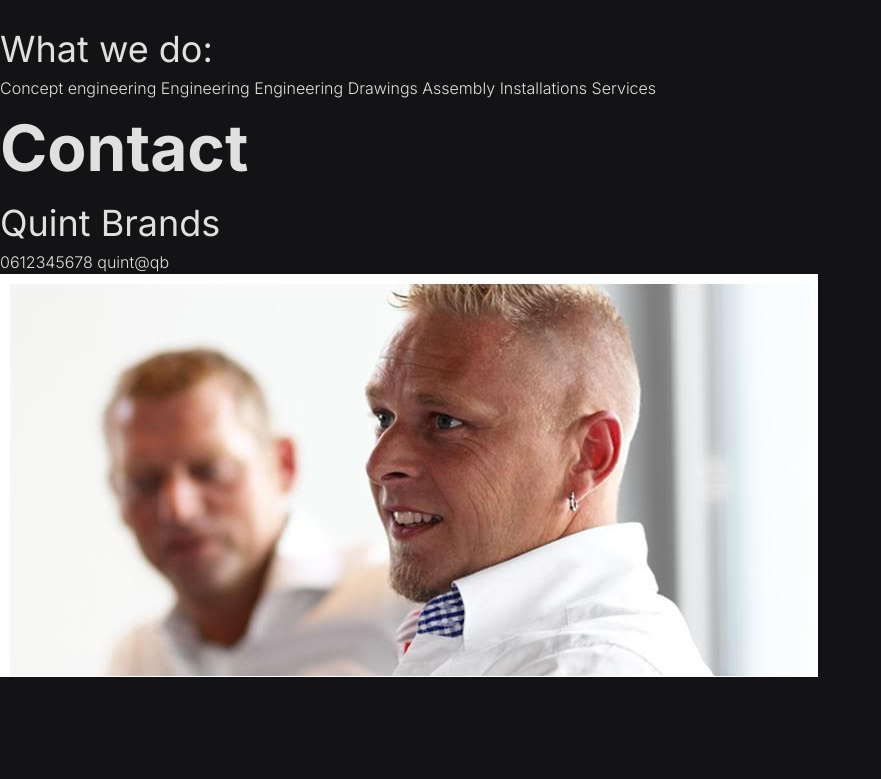
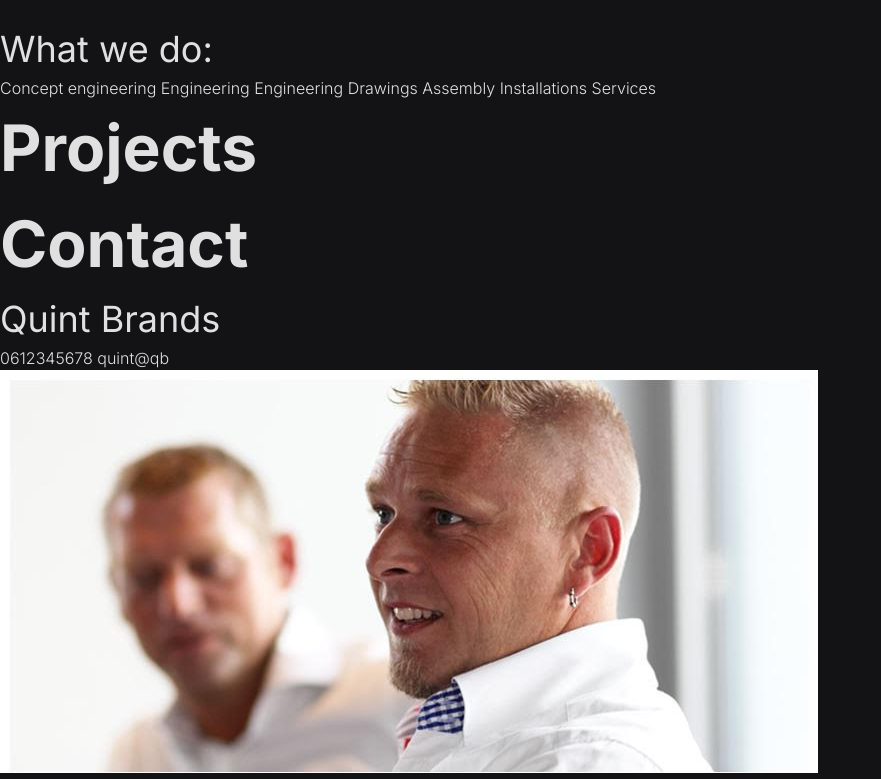
Before and after one commit to damianbrands/QBEsite, a React (Vite) app: page / in a window 1280 px wide. Shown: the part 880-1659 px from the top of the page, without its empty margins (0-881 px from the left). Before the commit the page ends 1563 px from the top, so only its background shows below. Built offline with nearby package versions, Linux system fonts and the light colour scheme.

Commit message:
projects page html added

```diff
--- a/src/pages/ProjectsPage.jsx
+++ b/src/pages/ProjectsPage.jsx
@@ -2,7 +2,8 @@ import React from "react";
 
 export default function ProjectsPage(){
     return(
-        <>
-        </>
+        <div className={"projects__page"}>
+            <div className={"title page__title"}>Projects</div>
+        </div>
     )
 }
```
